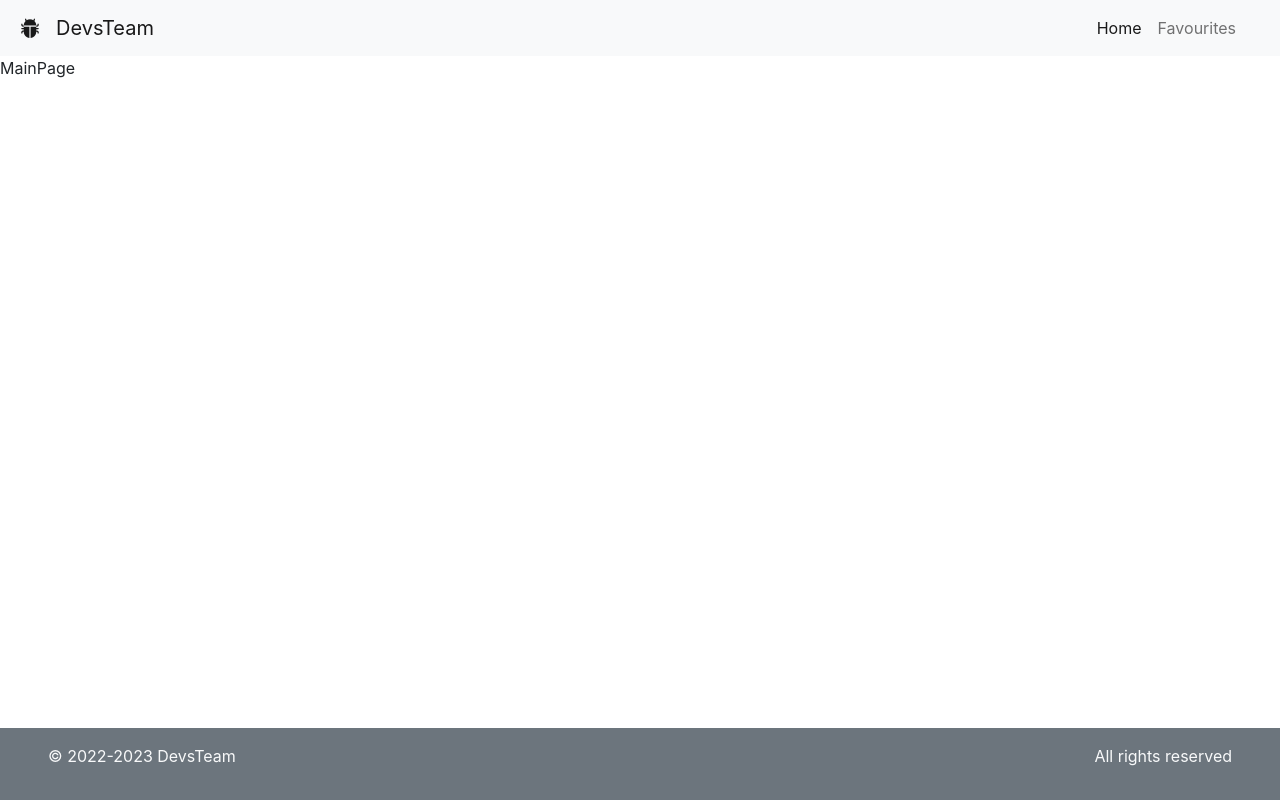
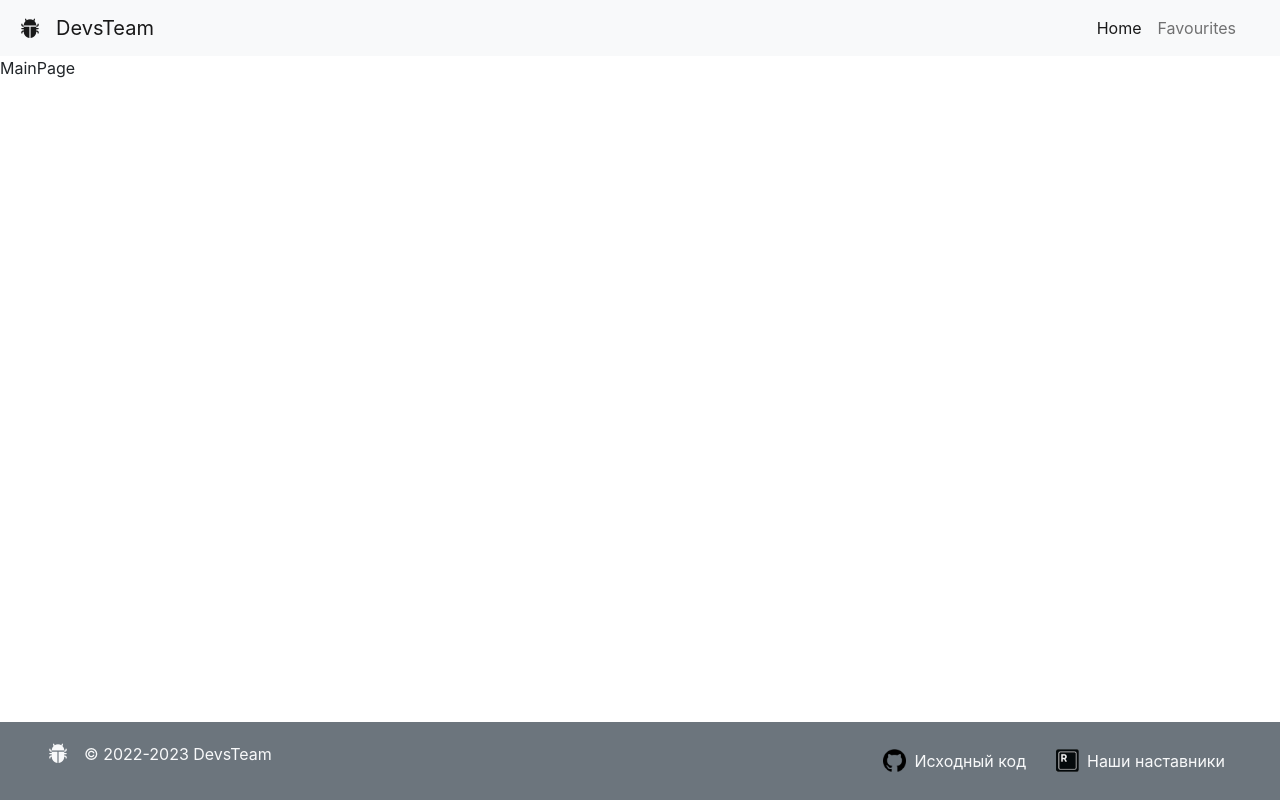
Before and after one commit to vitboch/devs-team, a React (Create React App) app: page / in a window 1280 px wide. Built offline with nearby package versions, Linux system fonts and the light colour scheme.

Commit message:
footer improoved

```diff
--- a/src/app/App.jsx
+++ b/src/app/App.jsx
@@ -5,7 +5,7 @@ import MainPage from "./components/page/mainPage";
 import NavBar from "./components/ui/navBar";
 import FavouritesLayout from "./layouts/favouritesLayout";
 import MainLayout from "./layouts/mainLayout";
-import Footer from "./components/ui/footer";
+import Footer from "./components/ui/footer/footer";
 
 const App = () => {
     return (
--- a/src/app/components/ui/footer.jsx
+++ /dev/null
@@ -1,14 +0,0 @@
-import React from "react";
-
-const Footer = () => {
-    return (
-        <div className="fixed-bottom bg-secondary text-light">
-            <div className="d-flex justify-content-between mx-5 my-3">
-                <p>© 2022-2023 DevsTeam</p>
-                <p>All rights reserved</p>
-            </div>
-        </div>
-    );
-};
-
-export default Footer;
--- /dev/null
+++ b/src/app/components/ui/footer/footer.jsx
@@ -0,0 +1,55 @@
+import React from "react";
+import resSchoolIcon from "../../../../assets/images/icons/result-school.png";
+import gitHabIcon from "../../../../assets/images/icons/gitHub.png";
+import styles from "./footer.module.css";
+
+const Footer = () => {
+    return (
+        <div className="fixed-bottom bg-secondary text-light">
+            <div className="d-flex justify-content-between align-items-center mx-5 my-3">
+                <div>
+                    <p>
+                        <i className=" bi bi-bug-fill pe-3 fs-5"></i>© 2022-2023
+                        DevsTeam
+                    </p>
+                </div>
+                <div className="d-flex gap-3 align-items-center">
+                    <a
+                        href="https://github.com/vitboch/devs-team"
+                        rel="noopener noreferrer"
+                        target="_blank"
+                        className={
+                            "link-light d-inline-flex gap-2 text-decoration-none " +
+                            styles.footerLink
+                        }
+                    >
+                        <img
+                            className={styles.footerIcon}
+                            src={gitHabIcon}
+                            alt="GitHub"
+                        />
+                        Исходный код
+                    </a>
+                    <a
+                        href="https://result.school/"
+                        rel="noopener noreferrer"
+                        target="_blank"
+                        className={
+                            "link-light d-inline-flex gap-2 text-decoration-none " +
+                            styles.footerLink
+                        }
+                    >
+                        <img
+                            className={styles.footerIcon}
+                            src={resSchoolIcon}
+                            alt="Result.School"
+                        />
+                        Наши наставники
+                    </a>
+                </div>
+            </div>
+        </div>
+    );
+};
+
+export default Footer;
--- /dev/null
+++ b/src/app/components/ui/footer/footer.module.css
@@ -0,0 +1,14 @@
+.footerLink {
+    padding: 4px 7px;
+    border-radius: 3px;
+    transition: all 0.15s ease;
+}
+
+.footerLink:hover {
+    background-color: #5e666d;
+}
+
+.footerIcon {
+    width: 23px;
+    height: 23px;
+}
```
Also changed, not shown: src/assets/images/icons/gitHub.png (added), src/assets/images/icons/result-school.png (added).
